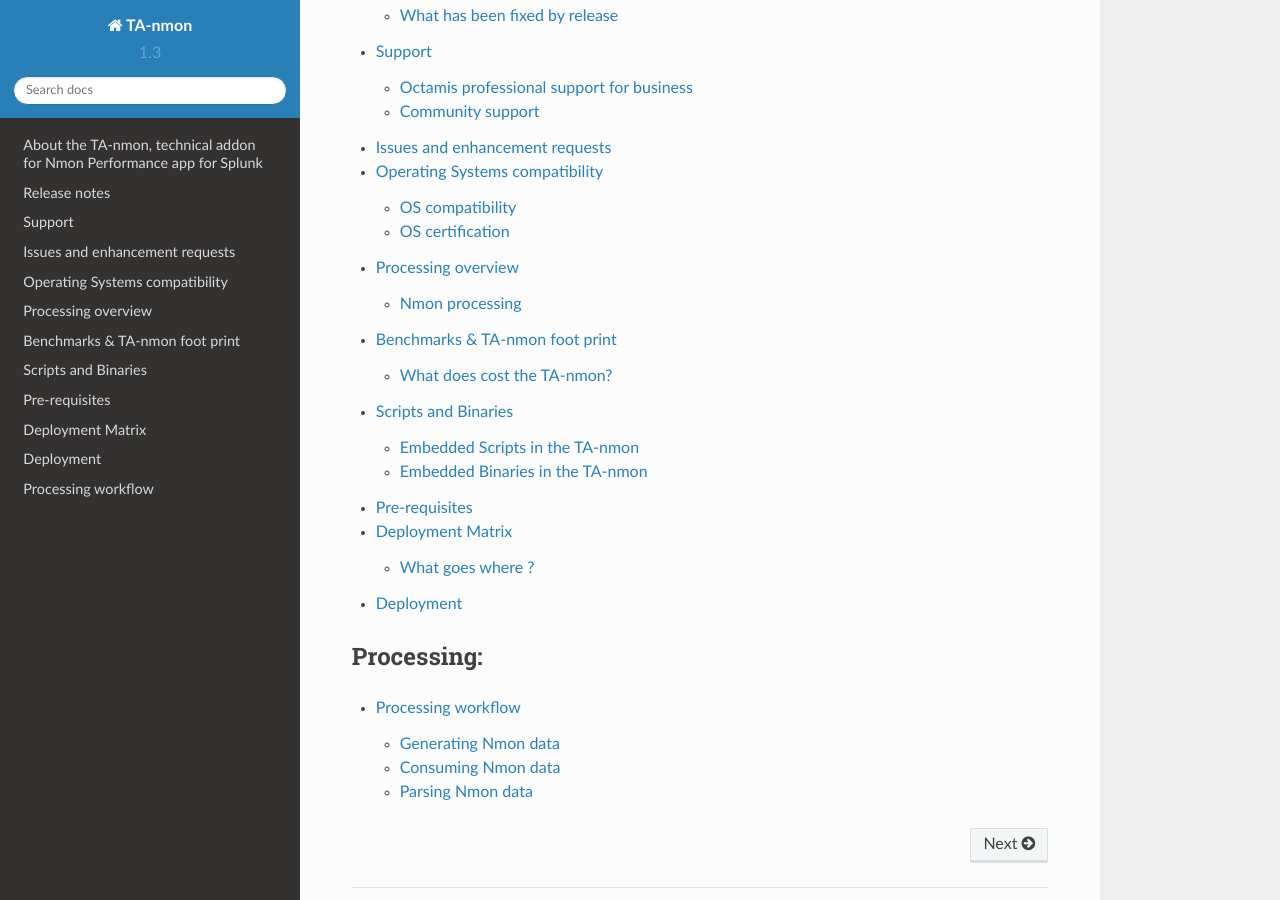
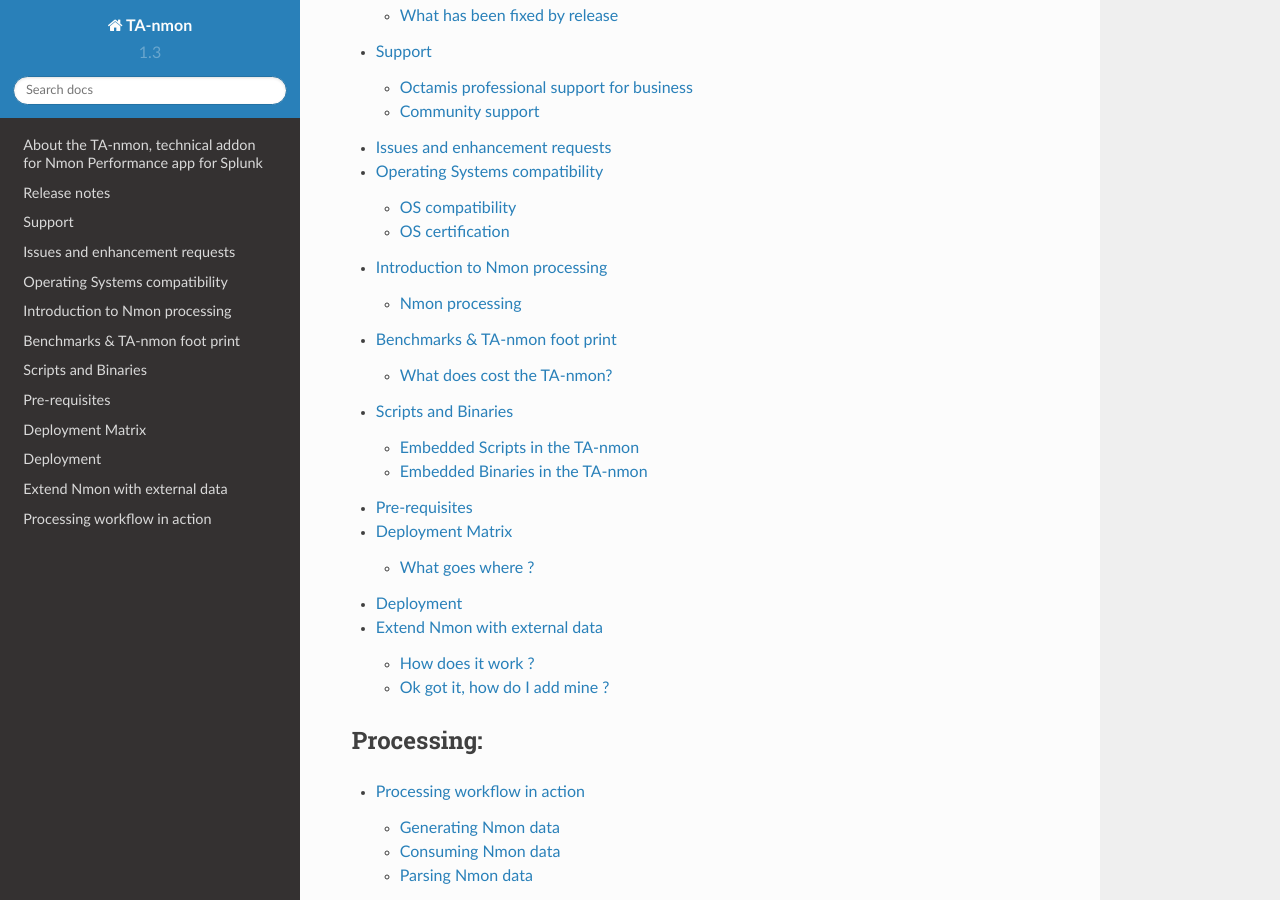
Before and after one commit to guilhemmarchand/TA-nmon, a Sphinx documentation site: the page built from docs/index.rst, in a window 1280 px wide and 900 px high, scrolled down 874 px. Built offline with Sphinx 7.4.7 and the Read the Docs theme 2.0.0, drawn with Linux system fonts in a browser that asks for light colours; some of the changed lines change nothing that is shown.

Commit message:
documentation update

```diff
--- a/docs/data_processing.rst
+++ b/docs/data_processing.rst
@@ -1,6 +1,6 @@
-###################
-Processing workflow
-###################
+#############################
+Processing workflow in action
+#############################
 
 ====================
 Generating Nmon data
--- a/docs/external.rst
+++ b/docs/external.rst
@@ -0,0 +1,137 @@
+##############################
+Extend Nmon with external data
+##############################
+
+Since the release 1.3.x of the TA-nmon, you can extend very easily the context of the nmon data using the nmon external scripts.
+
+Integrating external data is an integrated feature in nmon binaries (for AIX, Linux and Solaris), and it has been integrated within the TA-nmon such that it is
+even much easier to integrate anything that matters for you.
+
+**The data can be retrieved from:**
+
+* Any command available to the operating system
+* Script of any kind that can be called within a shell script: other shell script, Python, Perl...
+
+Basically anything you can retrieve from your systems!
+
+==================
+How does it work ?
+==================
+
+**Very simple, we start with 2 simple shell scripts involved:**
+
+* bin/nmon_external_cmd/nmon_external_start.sh
+* bin/nmon_external_cmd/nmon_external_snap.sh
+
+**Both scripts are being called automatically by nmon binaries, using the global environment variables (set by bin/nmon_helper.sh):**
+
+* NMON_START which equals to the full path of the nmon_external_start.sh script
+* NMON_SNAP which equals to the full path of the nmon_external_snap.sh script
+
+*An additional variable set by bin/nmon_helper.sh defines the fifo file path were to write the data (used by bin/nmon_external_cmd/*.sh script)*
+
+.. image:: img/nmon_external_workflow1.png
+   :alt: img/nmon_external_workflow1.png
+   :align: center
+
+**Then, nmon parsers will automatically load the list of nmon sections to be parsed (the "type" field in Splunk) defined in:**
+
+* default/nmonparser_config.json (for the default configuration)
+* local/nmonparser_config.json (for upgrade resilient customization)
+
+.. image:: img/nmon_external_workflow2.png
+   :alt: img/nmon_external_workflow2.png
+   :align: center
+
+==============================
+Ok got it, how do I add mine ?
+==============================
+
+**Right, very simple, let's take the example of the uptime command output:**
+
+Running the "uptime" command outputs various interesting information: server uptime, number of Unix users connected, system load for last minute, 5 minutes, 15 minutes::
+
+
+ 19:08:45 up 11:00,  1 user,  load average: 0.13, 0.22, 0.19
+
+**STEP 1: header definition**
+
+Within the "bin/nmon_external_start.sh" script, we add::
+
+   # uptime information
+   echo "UPTIME,Server Uptime and load,uptime_stdout" >>$NMON_EXTERNAL_DIR/nmon.fifo
+
+*Explanations:*
+
+* The first field , in our "UPTIME", with the nmon section name, indexed in the "type" field in Splunk, and to be added in the nmonparser_config.json
+* The second field is a descriptive field
+* All the other fields are the data fields
+* All fields must be comma separated
+
+**STEP 2: data generation**
+
+In the step 2, we modify the "bin/nmon_external_snap.sh" script to add::
+
+   # Uptime information (uptime command output)
+   echo "UPTIME,$1,\"`uptime | sed 's/^\s//g' | sed 's/,/;/g'`\"" >>$NMON_EXTERNAL_DIR/nmon.fifo
+
+*Explanations:*
+
+* The first field refers to the nmon section we previously defined in "bin/nmon_external_snap.sh"
+* The second field "$1" refers to the value of the nmon time stamp (Txxxx), and will be defined automatically by nmon
+* The first field defines here our data field (we could have more than one!)
+* In the uptime example, our command produces commas, to avoid any trouble we replace any comma by colons, and we protect the field by double quotes
+
+**STEP 3: add the monitor in nmonparser_config.json**
+
+The uptime example is integrated in the TA-nmon, its definition can be found in "default/nmonparser_config.json".
+
+However, if you add your own monitors, please create a "local/nmonparser_config.json" and add your monitors declaration.
+
+**There is 2 types of declaration to be used:**
+
+* "nmon_external:" This is a simple literal parsing of the data, the output will be indexed the same way it has been produced
+* "nmon_external_transposed": This is a different case where data will be transposed, it has to be used when you have a notion of "device/value"
+
+*Example:*
+
+In our example, we just need to have::
+
+       "nmon_external":["UPTIME"],
+
+*More explanations about the "nmon_external_transposed":*
+
+Here is an example of nmon data that the parser automatically transpose::
+
+   DISKXFER,Disk transfers per second sys-86400,sr0,sda,sda1,sda2,sdb
+   DISKXFER,T0001,0.5,0.7,0.2,0.5,0.0
+   DISKXFER,T0002,0.0,3.1,0.0,3.1,0.0
+   DISKXFER,T0003,0.0,2.1,0.0,2.1,0.0
+   DISKXFER,T0004,0.0,1.1,0.0,1.1,0.0
+
+Using the "nmon_external_transposed" will produce the following type of data in Splunk:
+
+   DISKXFER,sys-86391,sys-86391,Linux,60,1440,28-03-2017 14:36:14,sda,2.0
+   DISKXFER,sys-86391,sys-86391,Linux,60,1440,28-03-2017 14:36:14,sda1,0.0
+   DISKXFER,sys-86391,sys-86391,Linux,60,1440,28-03-2017 14:36:14,sda2,2.0
+   DISKXFER,sys-86391,sys-86391,Linux,60,1440,28-03-2017 14:36:14,sdb,0.0
+   DISKXFER,sys-86391,sys-86391,Linux,60,1440,28-03-2017 14:36:14,sr0,0.0
+
+With the following major fields:
+
+* type=DISKXFER
+* host=xxxxxxx
+* device=xxxxxxx (sda, sda1...)
+* value=xxxxxxx (with the relevant value for that device, at that time stamp)
+
+Which will be much more easy to analyse in Splunk, and allow the management of very large volume of data.
+
+Et voila !
+
+**FINAL:**
+
+Finally deploy you new configuration to your servers, kill the running nmon processes or wait for their current cycle to end.
+
+.. image:: img/nmon_external_workflow3.png
+   :alt: img/nmon_external_workflow3.png
+   :align: center
--- a/docs/index.rst
+++ b/docs/index.rst
@@ -38,6 +38,7 @@
    requirements
    deployment_matrix
    deployment
+   external
 
 Processing:
 -----------
--- a/docs/processing_overview.rst
+++ b/docs/processing_overview.rst
@@ -1,6 +1,6 @@
-###################
-Processing overview
-###################
+###############################
+Introduction to Nmon processing
+###############################
 
 ===============
 Nmon processing
@@ -29,7 +29,7 @@
    :align: center
 
 bin/fifo_consumer.sh
-^^^^^^^^^^^^^^^^^^
+^^^^^^^^^^^^^^^^^^^^
 
 **The "fifo_consumer.sh" script is scheduled to be run every 60 seconds by Splunk, its purpose is consuming the dat files (different part of the nmon file) and stream its content to nmon2csv parsers:**
 
```
Also changed, not shown: docs/img/nmon_external_workflow1.png (added), docs/img/nmon_external_workflow2.png (added), docs/img/nmon_external_workflow3.png (added).
